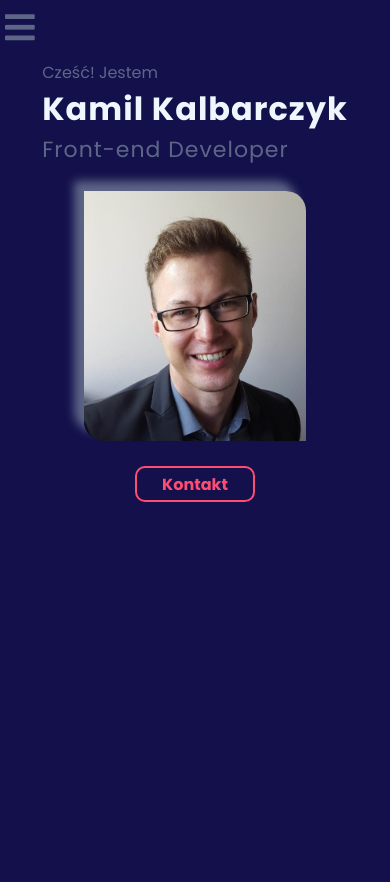
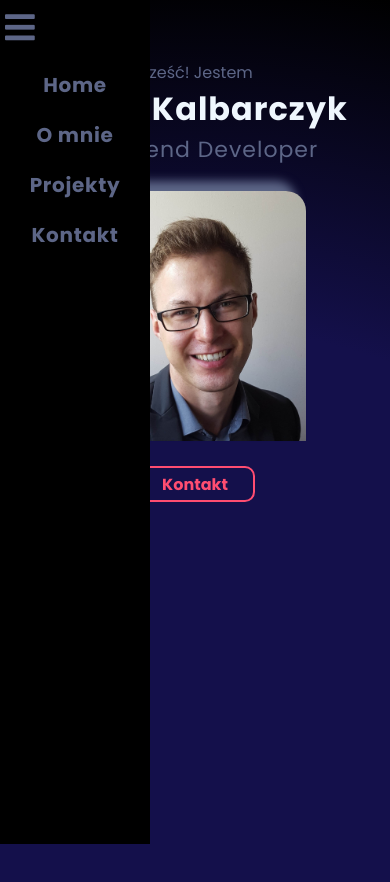
Before and after one commit to Kamil-Kalbarczyk/Kamil-Kalbarczyk.github.io, a plain HTML site: page index.html in a window 390 px wide. Both pictures are taken after a click on the button 19 px from the left and 28 px from the top of the page. Shown: the top 882 px of the page. Before the commit the page ends 844 px from the top, so only its background shows below. Drawn offline with Linux system fonts and the light colour scheme.

Commit message:
add background to desktop menu, change background site

```diff
--- a/css/style.scss
+++ b/css/style.scss
@@ -1,6 +1,6 @@
 // font-family: 'Poppins', sans-serif;
 
-$background-color: #14104B;
+$background-color: radial-gradient(circle, rgba(20, 16, 75, 1) 61%, rgba(0, 0, 0, 1) 100%);
 $colorTextParagraph: #5D6687;
 $activeButtonColor: #FF4D71;
 
@@ -13,7 +13,8 @@ $activeButtonColor: #FF4D71;
 }
 
 body {
-    background-color: $background-color;
+    background: $background-color;
+    min-height: 200vh;
 }
 
 .wrapper {
@@ -39,6 +40,7 @@ nav {
         top: 10px;
         left: 5px;
         border: none;
+        z-index: 2;
 
         i {
             font-size: 34px;
@@ -48,29 +50,34 @@ nav {
 
     ul {
         position: fixed;
-        top: 57px;
+        top: 0;
         left: 0;
         transform: translateX(-200px);
         display: flex;
         flex-direction: column;
-        justify-content: space-evenly;
+        justify-content: flex-start;
         align-items: center;
+        padding-top: 60px;
         width: 150px;
-        height: 150px;
+        height: 100vh;
         font-weight: bold;
-        background-color: $background-color;
-        border-bottom-right-radius: 15px;
-        border-top-right-radius: 15px;
-        border: 3px solid $colorTextParagraph;
+        background-color: black;
+        overflow: hidden;
         border-left: none;
         list-style: none;
         transition: linear .3s;
+        z-index: 1;
+
+        li {
+            margin: 10px 0;
+        }
 
         a {
             font-size: 20px;
             text-decoration: none;
             letter-spacing: .7px;
             color: $colorTextParagraph;
+            text-shadow: 2px 2px 4px black;
         }
 
         a:visited {
@@ -84,6 +91,25 @@ nav {
 
     ul.mobile-active {
         transform: translateX(0)
+    }
+
+    ul::after {
+        display: block;
+        content: "";
+        position: absolute;
+        top: 0;
+        right: 0;
+        width: 100%;
+        height: 100%;
+        background: rgb(0, 0, 0);
+        background: linear-gradient(190deg, rgba(0, 0, 0, 1) 0%, rgba(0, 0, 0, 0) 100%);
+        z-index: -1;
+        transform: translateX(110%);
+        transition: .3s;
+    }
+
+    .changeMenuBackground {
+        transform: translateX(0);
     }
 }
 
@@ -101,15 +127,21 @@ nav {
     .home__text {
         grid-area: name;
 
+        p {
+            text-align: center;
+        }
+
         h1 {
             color: #EFF7FE;
             letter-spacing: 1px;
+            text-align: center;
         }
 
         h2 {
             font-weight: normal;
             font-size: 22px;
             letter-spacing: 1px;
+            text-align: center;
         }
     }
 
@@ -146,9 +178,9 @@ nav {
         z-index: -1;
         transform: translate(100%, -50%);
         width: 100%;
-        height: 16px;
-        background: linear-gradient(90deg, rgba(62, 19, 143, 1) 0%, rgba(31, 187, 216, 1) 50%);
-        transition: transform .2s linear 0s, height .1s ease .2s;
+        height: 6px;
+        background: radial-gradient(circle, rgba(0, 0, 0, 1) 61%, rgba(20, 16, 75, 1) 100%);
+        transition: transform .2s linear 0s, height .2s ease .2s;
     }
 
     button:hover::after {
@@ -244,7 +276,6 @@ nav {
             display: none;
         }
 
-
         ul {
             position: fixed;
             top: 0;
@@ -260,6 +291,13 @@ nav {
             border-bottom-right-radius: none;
             border-top-right-radius: none;
             border: none;
+            background: transparent;
+            transition: .3s;
+            // background-color: rgba(0, 0, 0, .8);
+            // background: rgb(0, 0, 0);
+            // background: linear-gradient(190deg, rgba(0, 0, 0, 1) 0%, rgba(0, 0, 0, 0) 100%);
+            // background-color: rgba(0, 0, 0, 1);
+
 
             li {
                 margin-right: 100px;
--- a/index.html
+++ b/index.html
@@ -41,7 +41,7 @@
             <button>Kontakt</button>
         </header>
     </div>
-    <script src="./code.js"></script>
+    <script src="./js/code.js"></script>
 </body>
 
 </html>
--- a/js/code.js
+++ b/js/code.js
@@ -1,6 +1,49 @@
-const mobileMenuButton = document.querySelector('.hamburger');
-const menu = document.querySelector('nav>ul')
+const mobileMenuButton = document.querySelector('.hamburger i');
+const menu = document.querySelector('nav>ul');
+const jobTitle = document.querySelector('#home h2');
+// const menuBackground = document.querySelector('nav>ul::after');
 
-mobileMenuButton.addEventListener('click', () => {
-    menu.classList.toggle('mobile-active');
+// mobileMenuButton.addEventListener('click', () => {
+//     menu.classList.toggle('mobile-active');
+// });
+
+document.addEventListener('click', (e) => {
+    if (e.target === mobileMenuButton) {
+        menu.classList.toggle('mobile-active');
+    } else if (e.target === menu) {
+        return
+    } else {
+        menu.classList.remove('mobile-active');
+    }
 })
+
+// menu background change
+
+const menuBackground = document.createElement('div');
+menuBackground.style.cssText = `
+position: absolute;
+top: 0;
+right: 0;
+width: 100%;
+height: 100%;
+background: rgb(0, 0, 0);
+background: linear-gradient(171deg, rgba(0, 0, 0, 1) 0% , rgba(0, 0, 0, 0.2049194677871149) 100%);
+// background-image: linear-gradient(180deg, rgba(0, 0, 0, 1) 0%, rgba(0, 0, 0, 1) 0%, rgba(0, 0, 0, 1) 0%, rgba(0, 0, 0, 0.75) 60%, rgba(0, 0, 0, 0.5) 80%, rgba(0, 0, 0, 0) 100%);
+z-index: -1;
+transform: translateX(110%);
+transition: .7s;
+`;
+
+menu.append(menuBackground)
+
+document.addEventListener('scroll', () => {
+    if (window.scrollY > 50) {
+        menuBackground.style.transform = `translateX(0)`;
+    } else {
+        menuBackground.style.transform = `translateX(110%)`;
+    }
+})
+
+// job title changing
+
+const jobTitles = ['Front-end Developer', 'Web Developer', 'Freelancer'];
```
Also changed, not shown: css/style.css, 1 other file.
